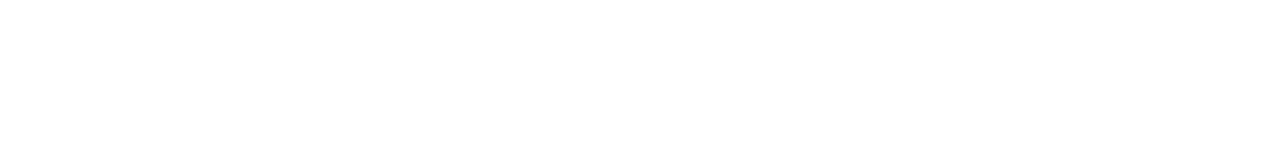
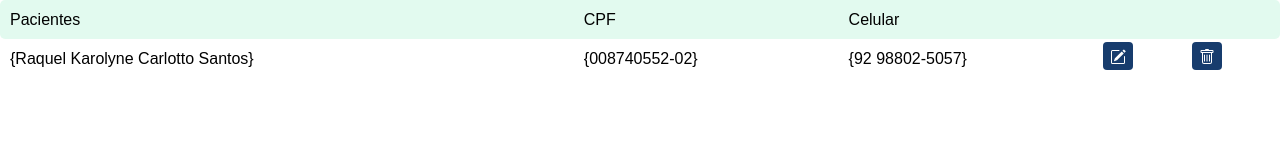
Before and after one commit to karolyneraq/DentalSystem, a plain HTML site: page Paciente/listar.html in a window 1280 px wide. Drawn offline with nearby package versions, Linux system fonts and the light colour scheme.

Commit message:
listar html finalizado

```diff
--- a/Paciente/listar.html
+++ b/Paciente/listar.html
@@ -4,9 +4,46 @@
   <meta charset="UTF-8">
   <meta http-equiv="X-UA-Compatible" content="IE=edge">
   <meta name="viewport" content="width=device-width, initial-scale=1.0">
+  <!--BootStrap-->
+  <link href="https://cdn.jsdelivr.net/npm/bootstrap@5.1.0/dist/css/bootstrap.min.css" rel="stylesheet" integrity="sha384-KyZXEAg3QhqLMpG8r+8fhAXLRk2vvoC2f3B09zVXn8CA5QIVfZOJ3BCsw2P0p/We" crossorigin="anonymous">
+  <link rel="stylesheet" href="https://cdn.jsdelivr.net/npm/bootstrap-icons@1.5.0/font/bootstrap-icons.css">
+  <link rel="stylesheet" href="style.css">
+
+  <!--Script-->
+  <script src="https://ajax.googleapis.com/ajax/libs/jquery/3.3.1/jquery.min.js"></script>
+  <script src="https://code.jquery.com/jquery-3.6.0.min.js" integrity="sha256-/xUj+3OJU5yExlq6GSYGSHk7tPXikynS7ogEvDej/m4=" crossorigin="anonymous"></script>
+  <script src="https://maxcdn.bootstrapcdn.com/bootstrap/3.3.7/js/bootstrap.min.js"></script>
+  <script src="https://cdn.jsdelivr.net/npm/bootstrap@5.1.0/dist/js/bootstrap.min.js" integrity="sha384-cn7l7gDp0eyniUwwAZgrzD06kc/tftFf19TOAs2zVinnD/C7E91j9yyk5//jjpt/" crossorigin="anonymous"></script>
+  <script src="https://cdn.jsdelivr.net/npm/bootstrap@5.1.0/dist/js/bootstrap.bundle.min.js" integrity="sha384-U1DAWAznBHeqEIlVSCgzq+c9gqGAJn5c/t99JyeKa9xxaYpSvHU5awsuZVVFIhvj" crossorigin="anonymous"></script>
   <title>Document</title>
 </head>
 <body>
-
+  <div class="listagem" id="titulo-listagem">
+    <div><h6>Pacientes</h6></div>
+    <div><h6>CPF</h6></div>
+    <div><h6>Celular</h6></div>
+    <div></div>
+    <div></div>
+  </div>
+  <div class="listagem" id="informacoes-listagem">
+      <h6>{Raquel Karolyne Carlotto Santos}</h6>
+      <h6>{008740552-02}</h6>
+      <h6>{92 98802-5057}</h6>
+      <div class="btn-options">
+        <button type="button" class="btn btn-secundary" id="btn-opcoes">
+        <svg xmlns="http://www.w3.org/2000/svg" width="16" height="16" fill="currentColor" class="bi bi-pencil-square" viewBox="0 0 16 16" id="icone-editar">
+            <path d="M15.502 1.94a.5.5 0 0 1 0 .706L14.459 3.69l-2-2L13.502.646a.5.5 0 0 1 .707 0l1.293 1.293zm-1.75 2.456-2-2L4.939 9.21a.5.5 0 0 0-.121.196l-.805 2.414a.25.25 0 0 0 .316.316l2.414-.805a.5.5 0 0 0 .196-.12l6.813-6.814z"/>
+            <path fill-rule="evenodd" d="M1 13.5A1.5 1.5 0 0 0 2.5 15h11a1.5 1.5 0 0 0 1.5-1.5v-6a.5.5 0 0 0-1 0v6a.5.5 0 0 1-.5.5h-11a.5.5 0 0 1-.5-.5v-11a.5.5 0 0 1 .5-.5H9a.5.5 0 0 0 0-1H2.5A1.5 1.5 0 0 0 1 2.5v11z"/>
+          </svg>
+      </button></div>
+      <div class="btn-options">
+        <button type="button" class="btn btn-secundary" id="btn-opcoes">
+          <svg xmlns="http://www.w3.org/2000/svg" width="16" height="16" fill="currentColor" class="bi bi-trash" viewBox="0 0 16 16">
+            <path d="M5.5 5.5A.5.5 0 0 1 6 6v6a.5.5 0 0 1-1 0V6a.5.5 0 0 1 .5-.5zm2.5 0a.5.5 0 0 1 .5.5v6a.5.5 0 0 1-1 0V6a.5.5 0 0 1 .5-.5zm3 .5a.5.5 0 0 0-1 0v6a.5.5 0 0 0 1 0V6z"/>
+            <path fill-rule="evenodd" d="M14.5 3a1 1 0 0 1-1 1H13v9a2 2 0 0 1-2 2H5a2 2 0 0 1-2-2V4h-.5a1 1 0 0 1-1-1V2a1 1 0 0 1 1-1H6a1 1 0 0 1 1-1h2a1 1 0 0 1 1 1h3.5a1 1 0 0 1 1 1v1zM4.118 4 4 4.059V13a1 1 0 0 0 1 1h6a1 1 0 0 0 1-1V4.059L11.882 4H4.118zM2.5 3V2h11v1h-11z"/>
+          </svg>
+      </button>
+      </div>
+  </div>
 </body>
 </html>
--- a/Paciente/style.css
+++ b/Paciente/style.css
@@ -184,10 +184,24 @@ h2, .o-pacientes .cadastrar{
     font-family: Roboto;
     margin-top: 5px;
   }
-  #nome-completo-input, #celular-input, #cpf-input,  #rg-input, #data-nasc-input{
+  #nome-completo-input, #celular-input, #cpf-input,  #rg-input{
     border-radius: 10px;
     border-color: #57CC97;
     width: 380px;
+    height: 40px;
+    border-width: 3px;
+    text-align: left;
+    outline: none;
+    font-size: 16px;
+    font-family: Roboto;
+    margin-top: 10px;
+    display: inline-block;
+  }
+
+  #data-nasc-input{
+    border-radius: 10px;
+    border-color: #57CC97;
+    width: 250px;
     height: 45px;
     border-width: 3px;
     text-align: left;
@@ -196,7 +210,6 @@ h2, .o-pacientes .cadastrar{
     font-family: Roboto;
     margin-top: 10px;
     display: inline-block;
-
   }
 
 #cadastrar-button{
@@ -264,7 +277,31 @@ h2, .o-pacientes .cadastrar{
 #busca input:focus{
     outline: none;
 }
+.listagem{
+    display: grid;
+    grid-template-columns: 1.3fr 0.6fr 0.6fr 0.2fr 0.2fr;
+}
 
+#titulo-listagem{
+    background: rgba(160, 238, 202, 0.3);
+    border-radius: 5px;
+}
+
+#btn-opcoes{
+    background: #173C6D;
+    width: 30px;
+    height: 28px;
+    color: #FFFFFF;
+    padding-top: 0px;
+    padding-left: 0px;
+    padding-right: 0px;
+    padding-bottom: 0px;
+}
+
+.btn-options{
+    padding-top: 3px;
+}
+/*Outras definições*/
 
   h5{
     font-weight: bold;
```
Also changed, not shown: Paciente/index.html (+2 -1 lines).
